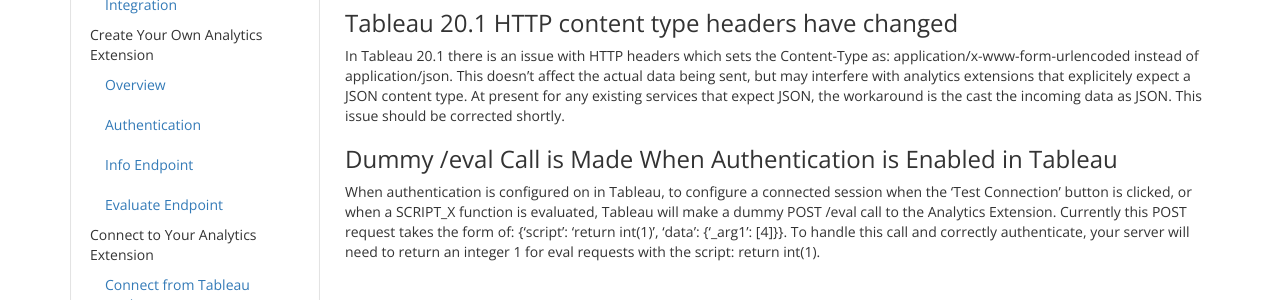
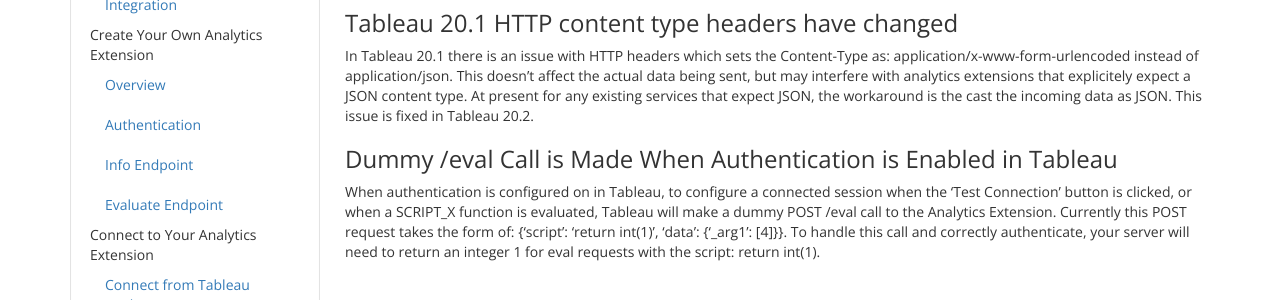
Before and after one commit to tableau/analytics-extensions-api, a Jekyll site: the page built from docs/ae_known_issues.md, in a window 1280 px wide. Shown: the part 474-774 px from the top of the page. Built offline with Jekyll 4.4.1, drawn with Linux system fonts in a browser that asks for light colours; nearby versions of some CDN libraries.

Commit message:
Update ae_known_issues.md

```diff
--- a/docs/ae_known_issues.md
+++ b/docs/ae_known_issues.md
@@ -19,7 +19,7 @@
 
 ### Tableau 20.1 HTTP content type headers have changed
 
-In Tableau 20.1 there is an issue with HTTP headers which sets the Content-Type as: application/x-www-form-urlencoded instead of application/json. This doesn't affect the actual data being sent, but may interfere with analytics extensions that explicitely expect a JSON content type. At present for any existing services that expect JSON, the workaround is the cast the incoming data as JSON. This issue should be corrected shortly.
+In Tableau 20.1 there is an issue with HTTP headers which sets the Content-Type as: application/x-www-form-urlencoded instead of application/json. This doesn't affect the actual data being sent, but may interfere with analytics extensions that explicitely expect a JSON content type. At present for any existing services that expect JSON, the workaround is the cast the incoming data as JSON. This issue is fixed in Tableau 20.2.
 
 ### Dummy /eval Call is Made When Authentication is Enabled in Tableau
 
```
